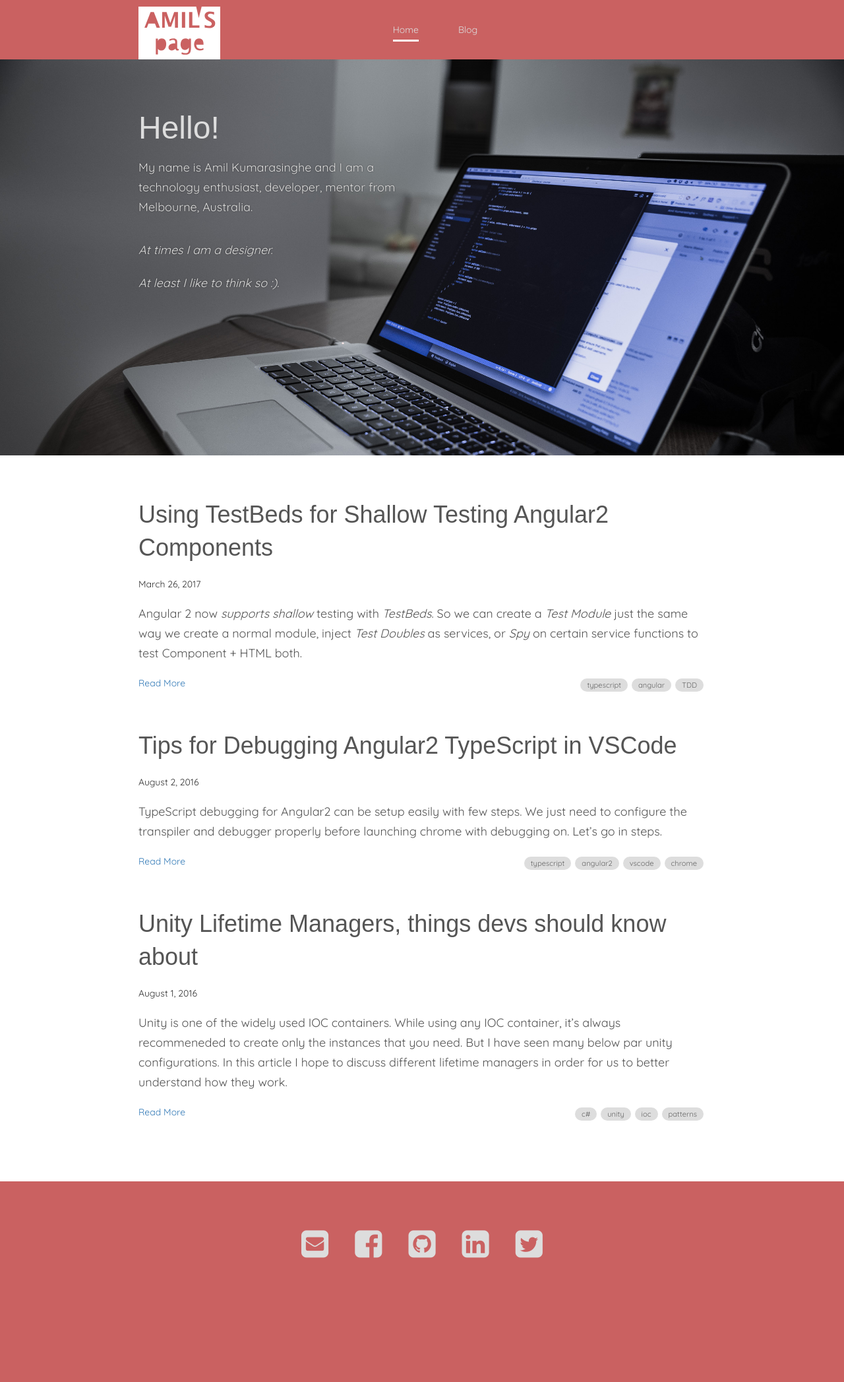
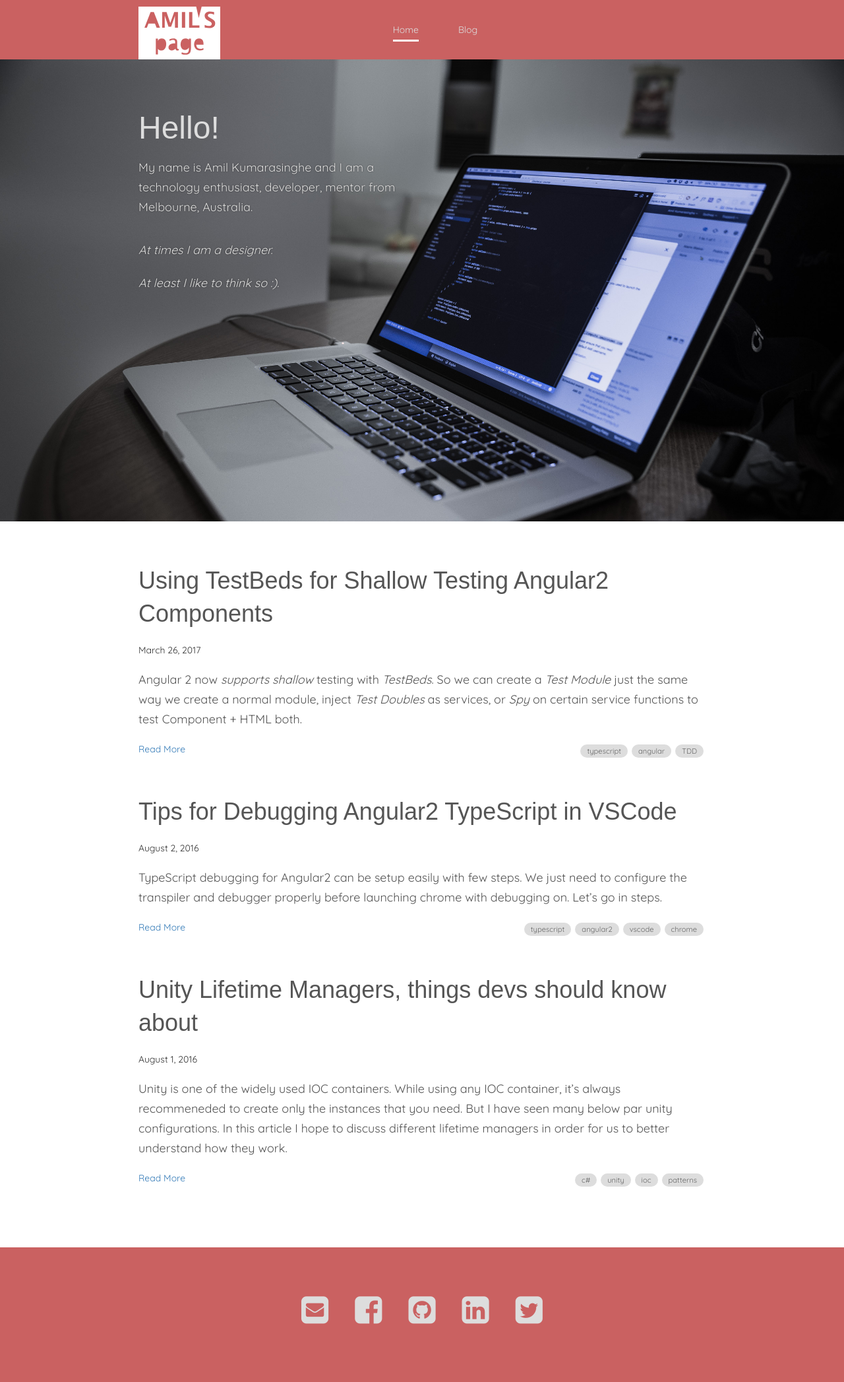
Before and after one commit to indivari/amilsil.github.io, a Jekyll site: the page built from index.html, in a window 1280 px wide. Shown: the whole page at 66% size. Built offline with Jekyll 4.4.1, drawn with Linux system fonts in a browser that asks for light colours; some web fonts are replaced; before the commit the page ends 1994 px from its top, so only the background shows below that.

Commit message:
Fixed Too Wide Background Image

```diff
--- a/_sass/_new.scss
+++ b/_sass/_new.scss
@@ -80,10 +80,10 @@
     background-color: #CA6161;
     background-image: url(../images/background.jpg);
     background-size: cover;
+    overflow-x: hidden;
     background-repeat: no-repeat;
     width: 100%;
-    min-width: 600px;
-    height: 600px;
+    min-height: 700px;
     // padding-top: 66.64%; /* (img-height / img-width * container-width) */
     //             /* (853 / 1280 * 100) */
 }
```
